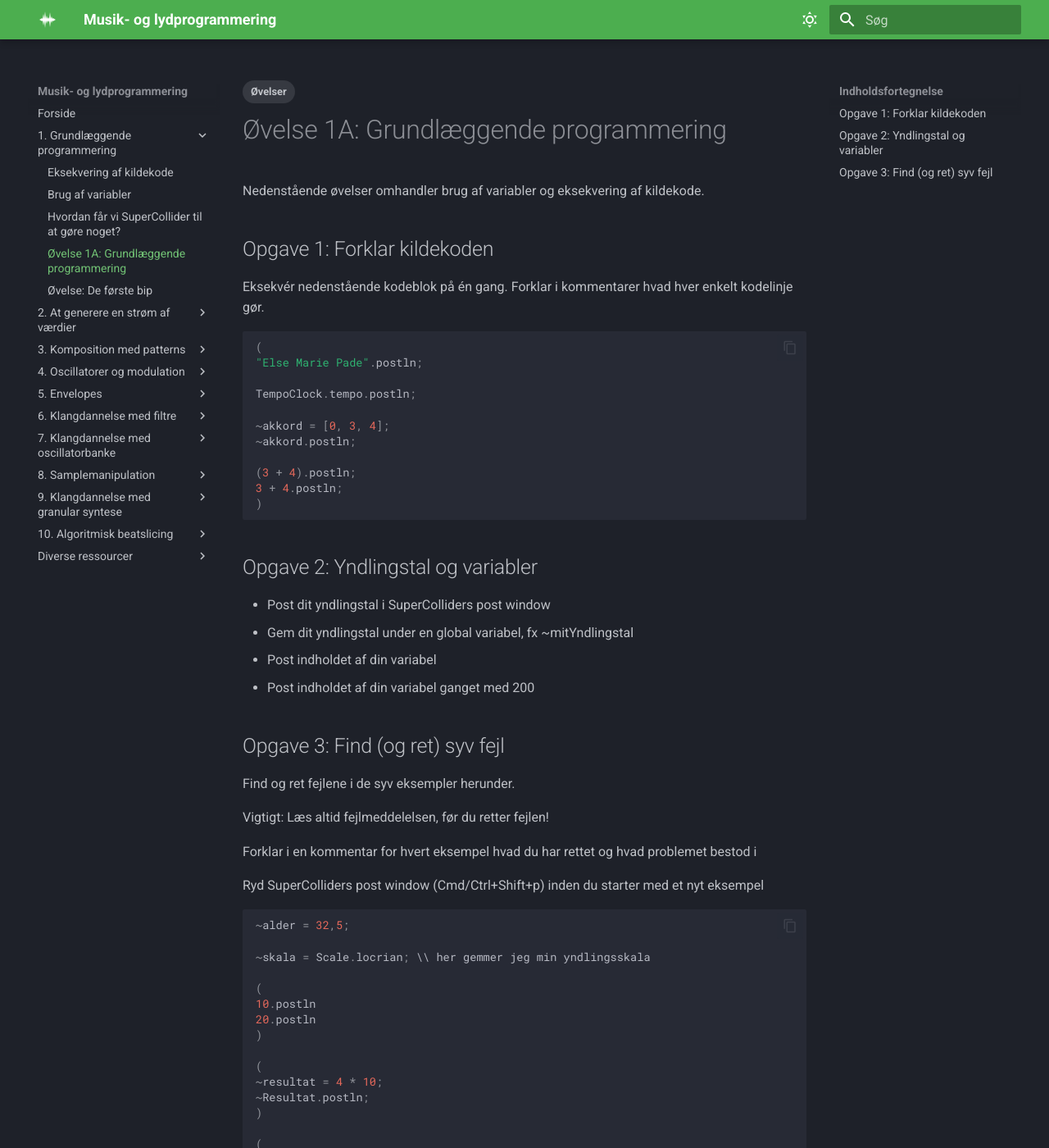
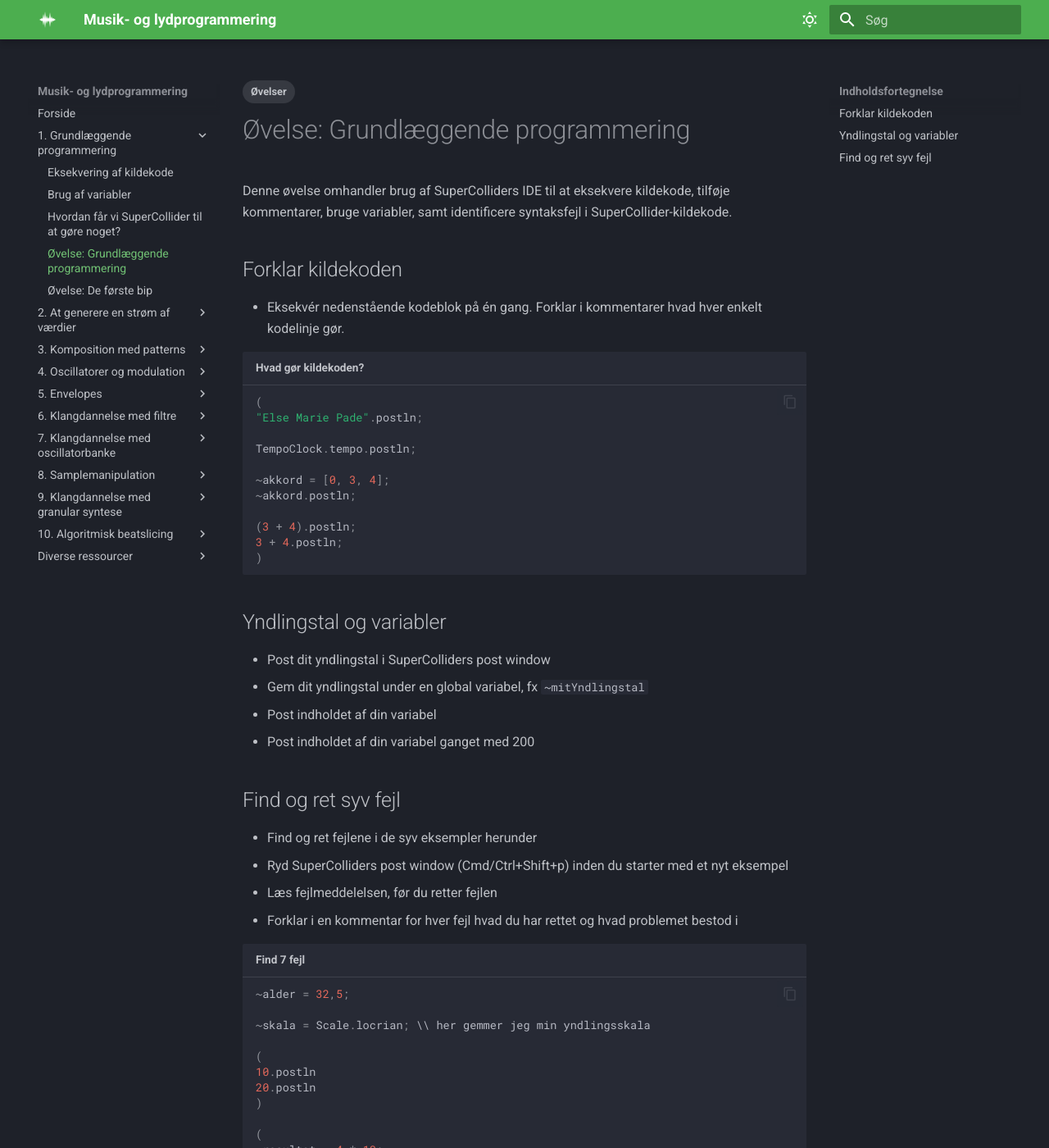
Before and after one commit to sparkletop/sparkletop.github.io, an MkDocs documentation site: the page built from docs/01/e1-basics.md, in a window 1280 px wide and 1400 px high. Shown: the whole window at 82% size. Built offline with MkDocs 1.6.1 and Material for MkDocs 9.7.7, drawn with Linux system fonts in a browser that asks for light colours.

Commit message:
improve exercise titles etc.

````diff
--- a/docs/01/e1-basics.md
+++ b/docs/01/e1-basics.md
@@ -2,15 +2,15 @@
 tags:
     - Øvelser
 ---
-# Øvelse 1A: Grundlæggende programmering
+# Øvelse: Grundlæggende programmering
 
-Nedenstående øvelser omhandler brug af variabler og eksekvering af kildekode.
+Denne øvelse omhandler brug af SuperColliders IDE til at eksekvere kildekode, tilføje kommentarer, bruge variabler, samt identificere syntaksfejl i SuperCollider-kildekode.
 
-## Opgave 1: Forklar kildekoden
+## Forklar kildekoden
 
-Eksekvér nedenstående kodeblok på én gang. Forklar i kommentarer hvad hver enkelt kodelinje gør.
+- Eksekvér nedenstående kodeblok på én gang. Forklar i kommentarer hvad hver enkelt kodelinje gør.
 
-``` sc
+``` sc title="Hvad gør kildekoden?"
 (
 "Else Marie Pade".postln;
 
@@ -24,24 +24,21 @@ TempoClock.tempo.postln;
 )
 ```
 
-## Opgave 2: Yndlingstal og variabler
+## Yndlingstal og variabler
 
 - Post dit yndlingstal i SuperColliders post window
-- Gem dit yndlingstal under en global variabel, fx ~mitYndlingstal
+- Gem dit yndlingstal under en global variabel, fx `~mitYndlingstal`
 - Post indholdet af din variabel
 - Post indholdet af din variabel ganget med 200
 
-## Opgave 3: Find (og ret) syv fejl
+## Find og ret syv fejl
 
-Find og ret fejlene i de syv eksempler herunder.
+- Find og ret fejlene i de syv eksempler herunder
+- Ryd SuperColliders post window (Cmd/Ctrl+Shift+p) inden du starter med et nyt eksempel
+- Læs fejlmeddelelsen, før du retter fejlen
+- Forklar i en kommentar for hver fejl hvad du har rettet og hvad problemet bestod i
 
-Vigtigt: Læs altid fejlmeddelelsen, før du retter fejlen!
-
-Forklar i en kommentar for hvert eksempel hvad du har rettet og hvad problemet bestod i
-
-Ryd SuperColliders post window (Cmd/Ctrl+Shift+p) inden du starter med et nyt eksempel
-
-``` sc
+``` sc title="Find 7 fejl"
 ~alder = 32,5;
 
 ~skala = Scale.locrian; \\ her gemmer jeg min yndlingsskala
````
Also changed, not shown: docs/01/e2-lyd.md (+1 -1 lines).
